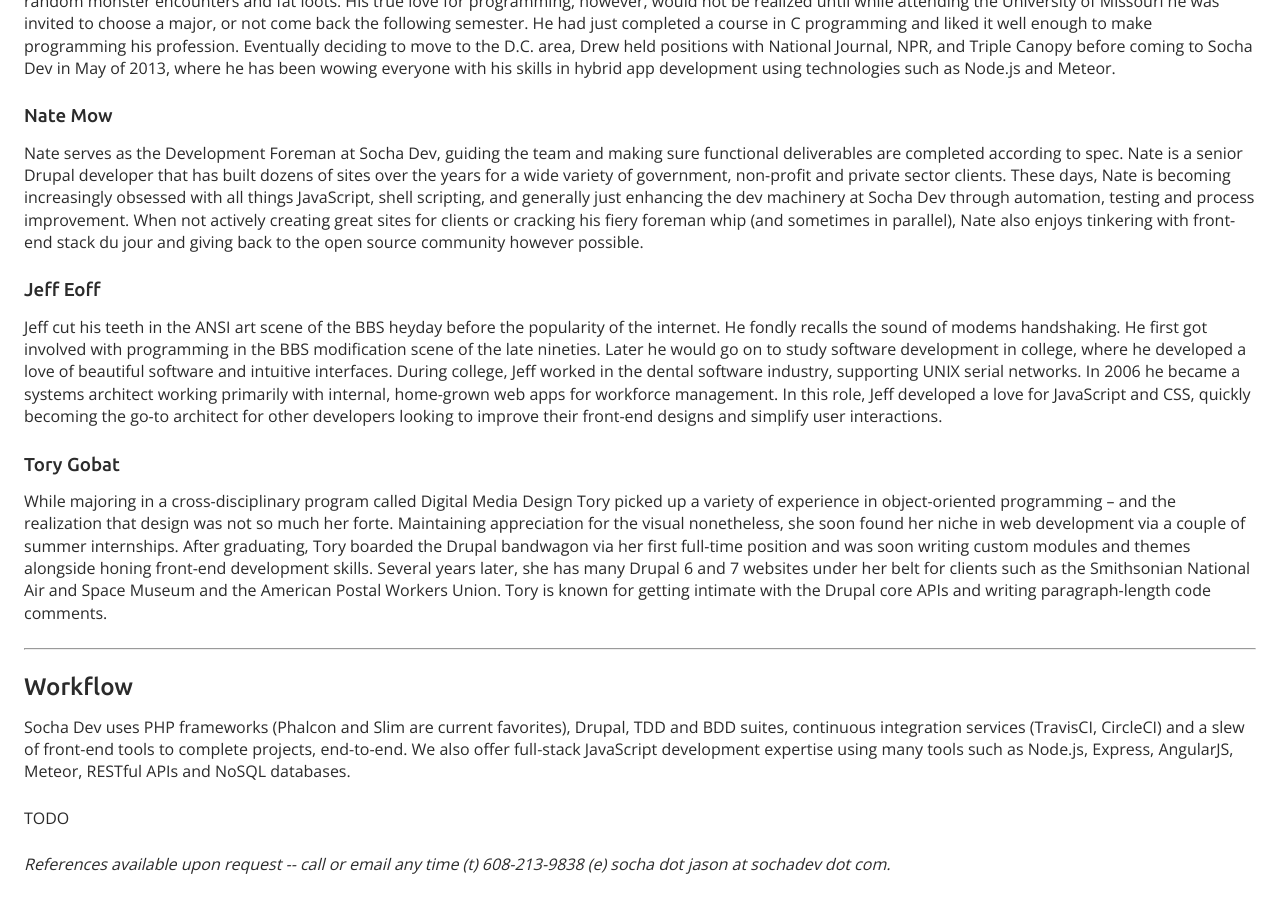
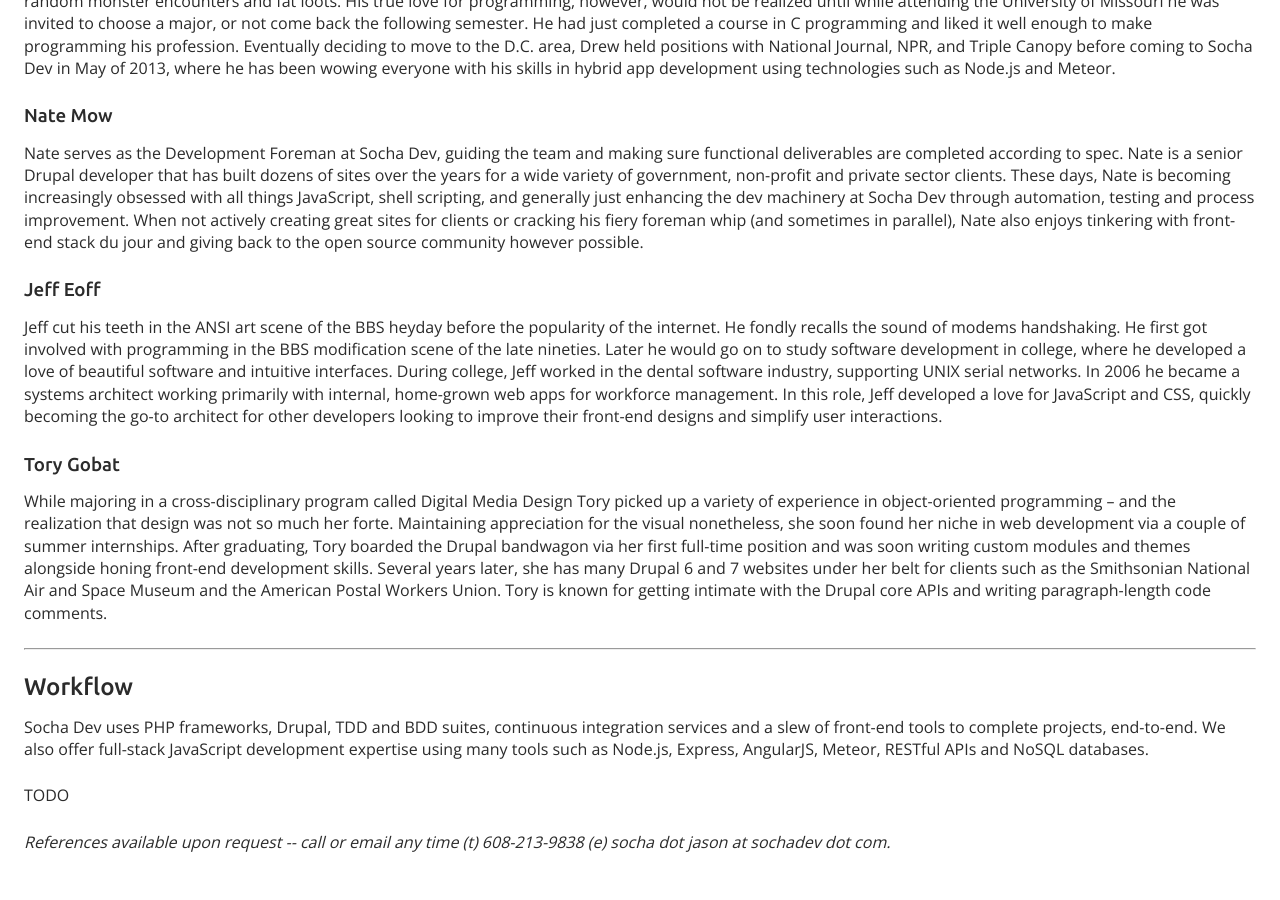
Before and after one commit to SochaDev/sochadev.github.io, a Jekyll site: the page built from assets/downloads/socha-dev-executive-summary.md, in a window 1280 px wide and 900 px high, scrolled down 916 px. Built offline with Jekyll 4.4.1, drawn with Linux system fonts in a browser that asks for light colours; after the commit the page ends 1793 px from its top, so only the background shows below that.

```diff
--- a/assets/downloads/socha-dev-executive-summary.md
+++ b/assets/downloads/socha-dev-executive-summary.md
@@ -37,10 +37,9 @@
 
 ## Workflow
 
-Socha Dev uses PHP frameworks (Phalcon and Slim are current favorites), Drupal,
-TDD and BDD suites, continuous integration services (TravisCI, CircleCI) and a
-slew of front-end tools to complete projects, end-to-end. We also offer
-full-stack JavaScript development expertise using many tools such as Node.js,
+Socha Dev uses PHP frameworks, Drupal, TDD and BDD suites, continuous integration
+services and a slew of front-end tools to complete projects, end-to-end. We also
+offer full-stack JavaScript development expertise using many tools such as Node.js,
 Express, AngularJS, Meteor, RESTful APIs and NoSQL databases.
 
 {% include workflow.md %}
```
